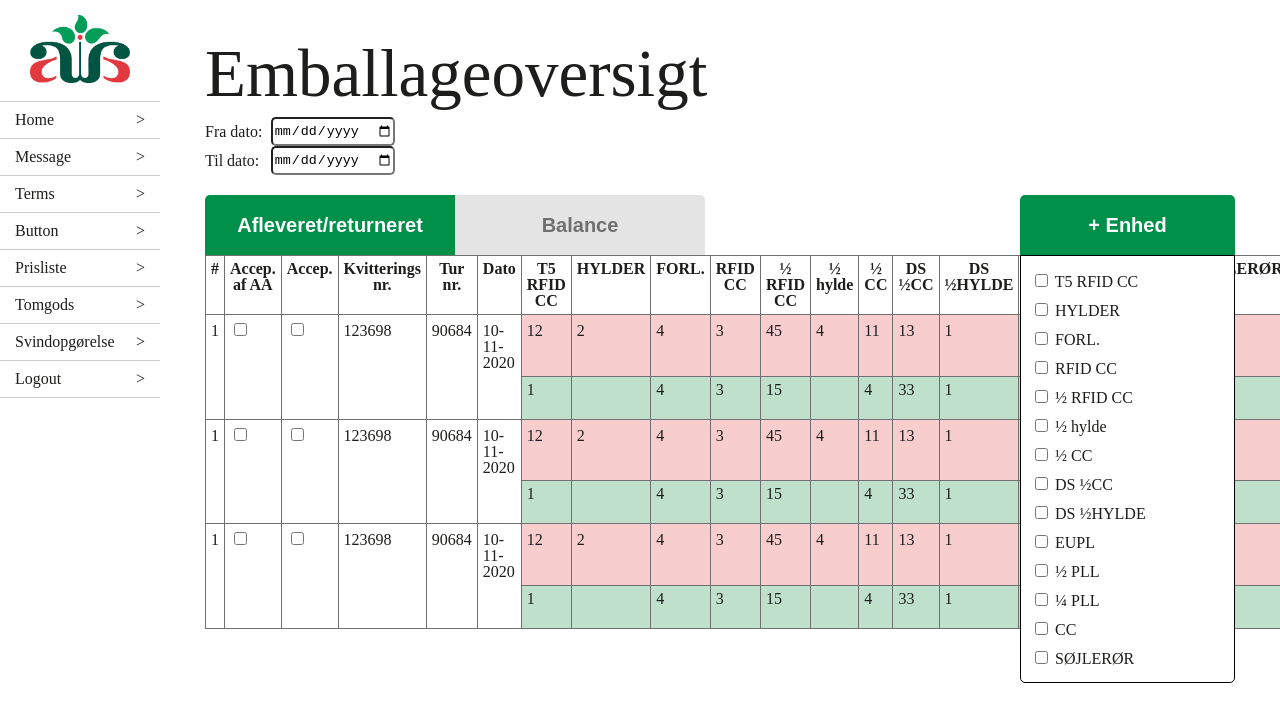
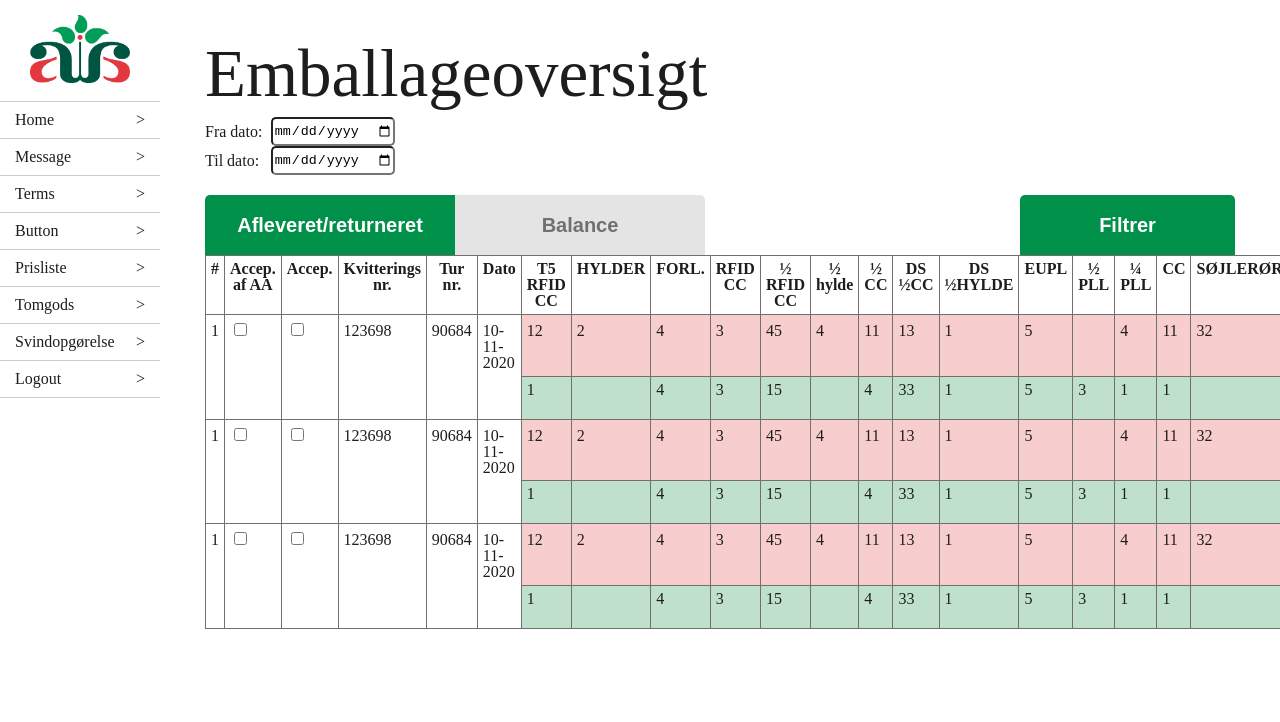
Before and after one commit to Surkrit/aa-emballage-app, a React (Create React App) app: page /Customer/Home in a window 1280 px wide. Shown: the top 722 px of the page. Built offline with nearby package versions, Linux system fonts and the light colour scheme.

Commit message:
Dropdown filter funktion på emballage siden, kan nu klikkes på

```diff
--- a/src/components/DropDown.js
+++ b/src/components/DropDown.js
@@ -1,30 +1,53 @@
+import React from "react";
+
 import "../style/App.css";
 
 function DropDown() {
   return (
     <div className="dropdown">
-      <button className="enhed" onClick={showEnheder}>+ Enhed</button>
-      <form className="form-enhed">
-        <Input name="t5rfidcc" FullName="T5 RFID CC"/>
-        <Input name="hylder" FullName="HYLDER"/>
-        <Input name="forl" FullName="FORL."/>
-        <Input name="rfidcc" FullName="RFID CC"/>
-        <Input name="halfrfidcc" FullName="½ RFID CC"/>
-        <Input name="halfhylde" FullName="½ hylde"/>
-        <Input name="halfcc" FullName="½ CC"/>
-        <Input name="dshalfcc" FullName="DS ½CC"/>
-        <Input name="dshalfhylde" FullName="DS ½HYLDE"/>
-        <Input name="eupl" FullName="EUPL"/>
-        <Input name="halfpll" FullName="½ PLL"/>
-        <Input name="quartpll" FullName="¼ PLL"/>
-        <Input name="cc" FullName="CC"/>
-        <Input name="sojleror" FullName="SØJLERØR"/>
-      </form>
+      <DropDownButton />
     </div>
   );
 }
 
-function Input({name, FullName}) {
+//Filtrer knappen med funktionalitet
+const DropDownButton = () => {
+  const [showFilter, setShowFilter] = React.useState(false);
+  const onClick = () => setShowFilter(true);
+  return (
+    <div>
+      <button className="enhed" onClick={onClick}>
+        Filtrer
+      </button>
+      {showFilter ? <Filter /> : null}
+    </div>
+  );
+};
+
+//Dropdown der vises når filtrerknappen bliver klikket på
+const Filter = () => (
+  <form className="form-enhed">
+    <h3>Enhed</h3>
+    <Input name="cc" FullName="Container" />
+    <Input name="eupl" FullName="Europalle" />
+
+    <h3>Emballage</h3>
+    <Input name="t5rfidcc" FullName="T5 RFID container" />
+    <Input name="rfidcc" FullName="RFID container" />
+    <Input name="halfcc" FullName="½ container" />
+    <Input name="halfrfidcc" FullName="½ RFID container" />
+    <Input name="dshalfcc" FullName="DS ½ container" />
+    <Input name="hylder" FullName="Hylder" />
+    <Input name="halfhylde" FullName="½ hylde" />
+    <Input name="dshalfhylde" FullName="DS ½ hylde" />
+    <Input name="halfpll" FullName="½ palle" />
+    <Input name="quartpll" FullName="¼ palle" />
+    <Input name="forl" FullName="Forlænger" />
+    <Input name="sojleror" FullName="Søjlerør" />
+  </form>
+);
+
+function Input({ name, FullName }) {
   return (
     <div className="form-input">
       <input type="checkbox" name={name} />
@@ -33,18 +56,4 @@ function Input({name, FullName}) {
   );
 }
 
-function showEnheder(){
-
-
-  var enhed = document.getElementsByClassName(".enhed");
-  var dropDown = document.getElementsByClassName(".form-enhed");
-
-  enhed.addEventListener("click", function(event){
-    dropDown.style.display = "block";
-  });
-  // dropDown.style.display = "block";
-
-  console.log('The link was clicked.');
-}
-
 export default DropDown;
--- a/src/style/App.css
+++ b/src/style/App.css
@@ -50,12 +50,17 @@ table {
 
 body {
   color: #1d1d1b;
+  overflow-y: scroll;
 }
 
 h1 {
   font-size: 67px;
   margin-top: 40px;
   margin-bottom: 10px;
+}
+
+h2 {
+  font-size: 26px;
 }
 
 h3 {
@@ -98,6 +103,15 @@ p {
 
 .form-enhed .form-input {
   padding: 5px 10px;
+}
+
+.form-enhed h3 {
+  font-weight: 600;
+  margin: 0px 10px;
+}
+
+.form-enhed h3:last-of-type {
+  margin-top: 15px;
 }
 
 .comment {
--- a/src/style/_Basic.scss
+++ b/src/style/_Basic.scss
@@ -2,11 +2,15 @@
 
 body {
     color: $secondary-color--dark;
+    overflow-y: scroll;
 }
 h1{
     font-size: 67px;
     margin-top: 40px;
     margin-bottom: 10px;
+}
+h2{
+    font-size: 26px;
 }
 h3{
     font-size: 20px;
```
Also changed, not shown: src/style/components/_DropDown.scss (+7 -0 lines), 1 other file (tests, documents, lock files or other folders).
